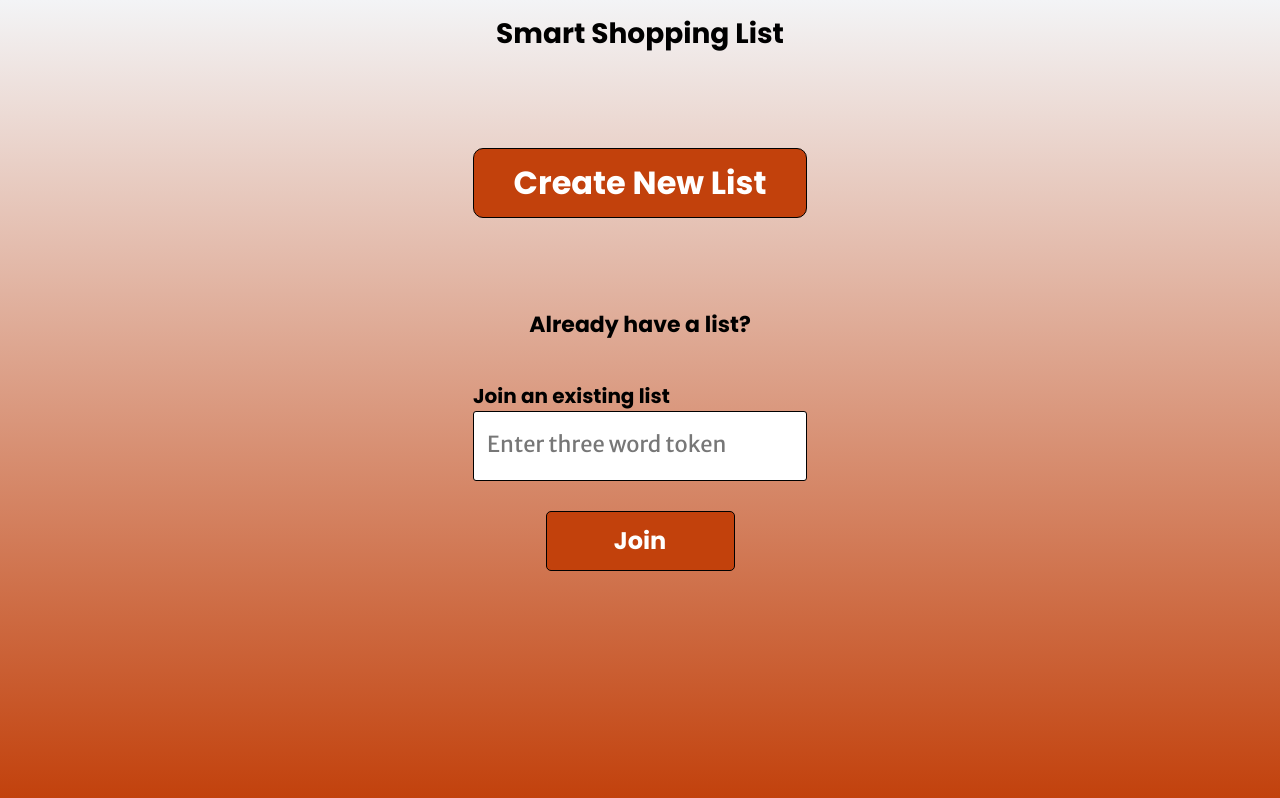
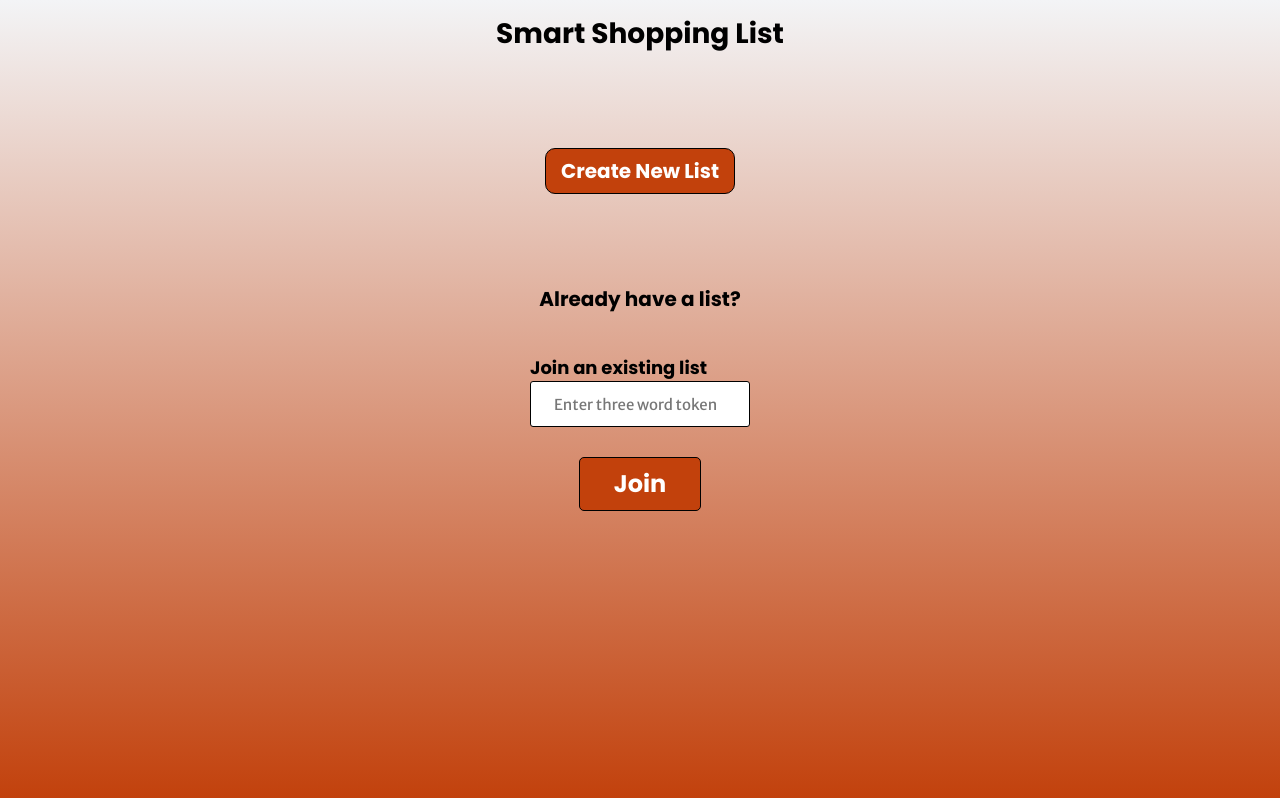
Before and after one commit to the-collab-lab/tcl-50-smart-shopping-list, a React (Vite) app: page / in a window 1280 px wide. Built offline with nearby package versions, Linux system fonts and the light colour scheme.

Commit message:
further adjustments made to the home page styling

```diff
--- a/src/views/Home.jsx
+++ b/src/views/Home.jsx
@@ -16,21 +16,21 @@ export function Home({ onClick, onChange, handleForm }) {
 		>
 			<button
 				onClick={onClick}
-				className="create-list-btn bg-[#C2410C] text-white w-[243px] lg:w-[334px] h-[46px] lg:h-[70px]
-				rounded-[10px] font-poppins font-bold text-[20px] lg:text-[32px] leading-[30px] mb-16 border border-1 border-black
+				className="create-list-btn bg-[#C2410C] text-white px-[10px] lg:px-[15px] py-[8px] lg:py-[12px]
+				rounded-[10px] font-poppins font-bold text-[16px] lg:text-[20px] leading-[20px] mb-16 border border-1 border-black
 				"
 			>
 				Create New List
 			</button>
 
 			<form onSubmit={handleForm} className="mt-20">
-				<p className="mb-10 lg:mb-16 font-poppins font-bold text-[20px] lg:text-[22px] text-center ">
+				<p className="mb-10 lg:mb-16 font-poppins font-bold text-[16px] lg:text-[20px] text-center ">
 					Already have a list?
 				</p>
 				<div className="">
 					<label
 						htmlFor="join-list"
-						className=" font-poppins font-thin text-[15px] lg:text-[20px]"
+						className=" font-poppins font-thin text-[15px] lg:text-[18px]"
 					>
 						Join an existing list
 					</label>
@@ -42,13 +42,13 @@ export function Home({ onClick, onChange, handleForm }) {
 						name="join-list"
 						id="join-list"
 						placeholder="Enter three word token"
-						className="h-[45px] lg:h-[70px] w-[243px] lg:w-[334px]
+						className="py-[8px] lg:py-[12px] px-[10px]  lg:px-[10px]
 						border border-black leading-[20px]
 						placeholder:text-[#000000]
 						lg:placeholder:text-[#777777]
 						placeholder:pl-[13px]
 						placeholder:text-[13px]
-						lg:placeholder:text-[22px]
+						lg:placeholder:text-[15px]
 
 						placeholder:font-light
 						rounded-[3px]
@@ -59,7 +59,7 @@ export function Home({ onClick, onChange, handleForm }) {
 					<button
 						type="submit"
 						disabled={!token}
-						className="bg-[#C2410C] mt-12 text-white rounded-[3px] lg:rounded-[5px] w-[117px] lg:w-[189px] h-[35px] lg:h-[60px]  text-[20px] lg:text-[24px] font-poppins border border-1 border-black "
+						className="bg-[#C2410C] mt-12 text-white rounded-[3px] lg:rounded-[5px] px-[14px] lg:px-[34px] py-[8px] lg:py-[8px]  text-[20px] lg:text-[24px] font-poppins border border-1 border-black "
 					>
 						Join
 					</button>
```
